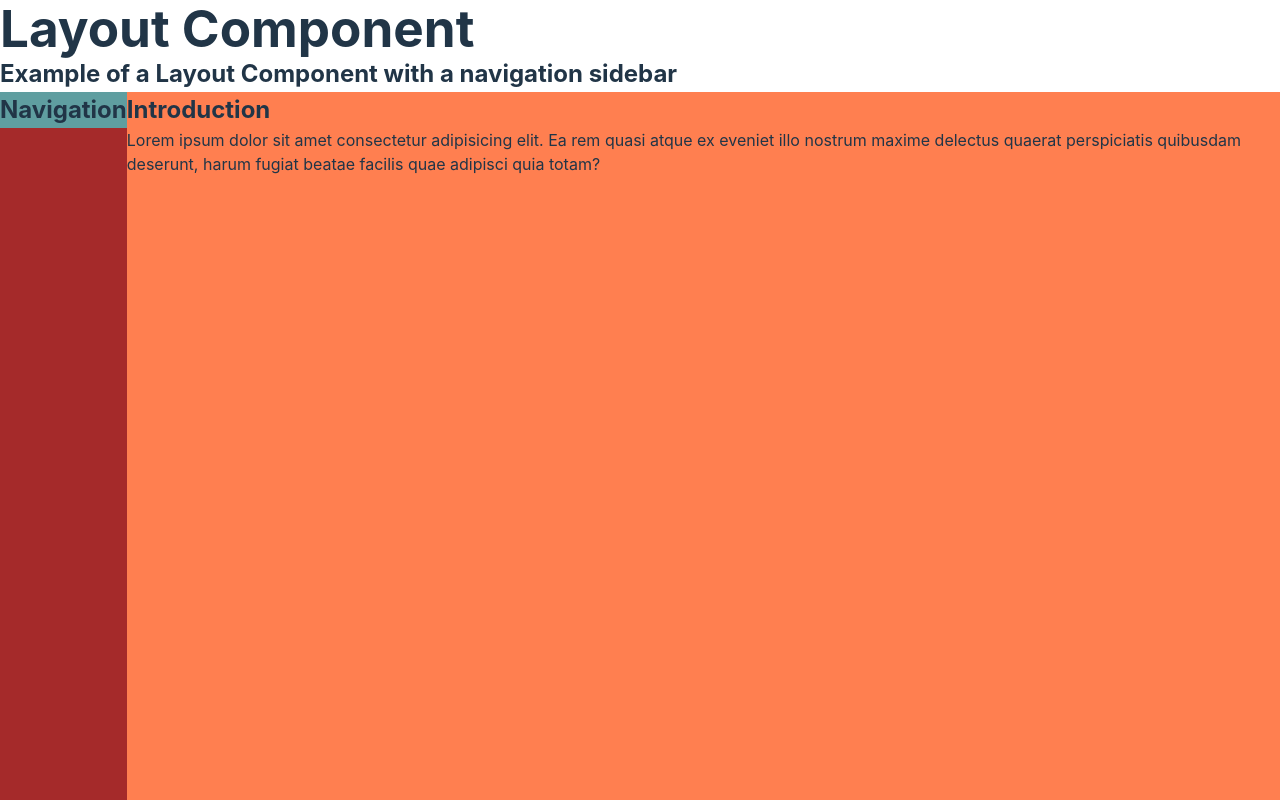
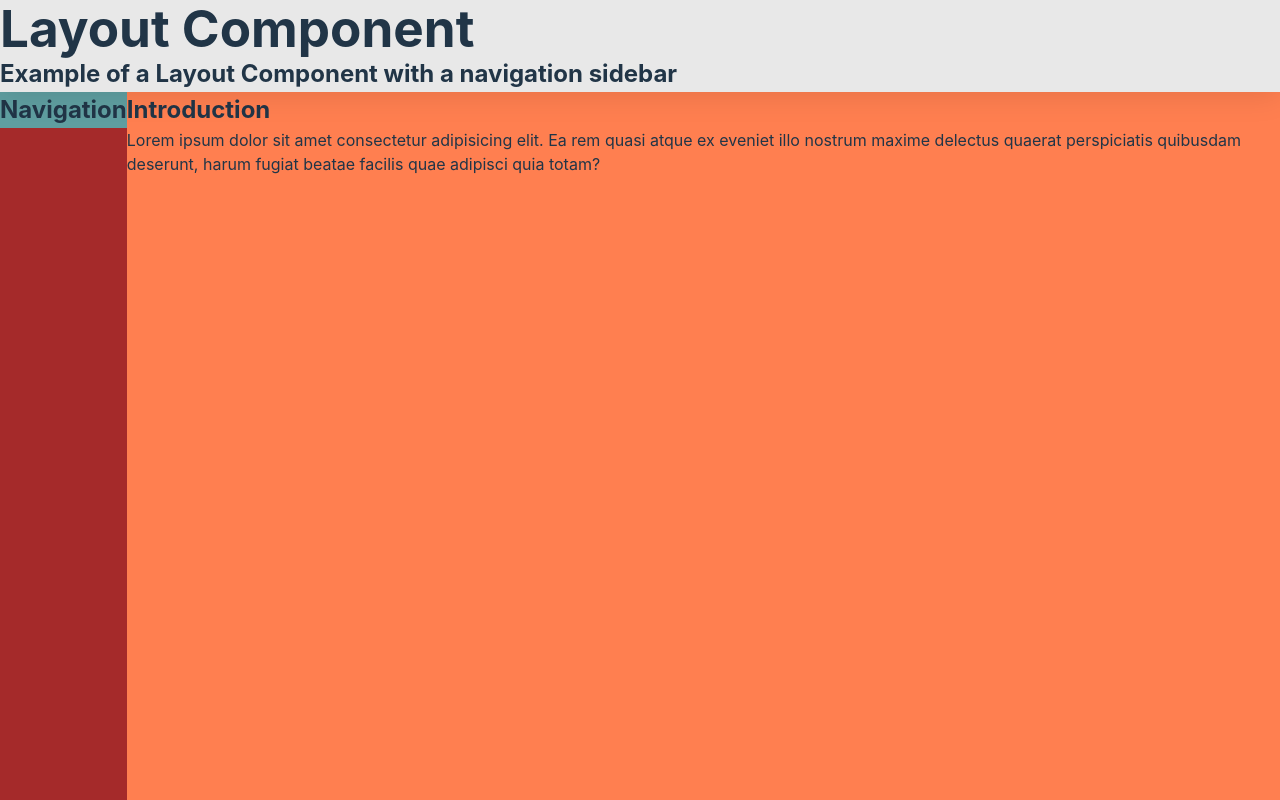
Before and after one commit to LarsGJobloop/react-layouts, a React (Vite) app: page / in a window 1280 px wide. Shown: the top 800 px of the page. Built offline with nearby package versions, Linux system fonts and the light colour scheme.

Commit message:
fix main navbar

```diff
--- a/src/App.css
+++ b/src/App.css
@@ -12,6 +12,8 @@
   display: flex;
   justify-content: space-between;
   align-items: center;
+
+  z-index: 9999;
 }
 
 .Main {
@@ -28,3 +30,11 @@
 .section {
   min-height: 100vh;
 }
+
+.glass-frosted {
+  /* From https://css.glass */
+  background: rgba(167, 167, 167, 0.26);
+  box-shadow: 0 4px 30px rgba(0, 0, 0, 0.1);
+  backdrop-filter: blur(8.9px);
+  -webkit-backdrop-filter: blur(8.9px);
+}
--- a/src/App.tsx
+++ b/src/App.tsx
@@ -4,7 +4,7 @@ import Layout from "./layout/LayoutWithSideNavigation/LayoutWithSideNavigation";
 function App() {
   return (
     <div className="App">
-      <header className="Navbar">
+      <header className="Navbar glass-frosted">
         <div>
           <h1>Layout Component</h1>
           <h2>Example of a Layout Component with a navigation sidebar</h2>
```
